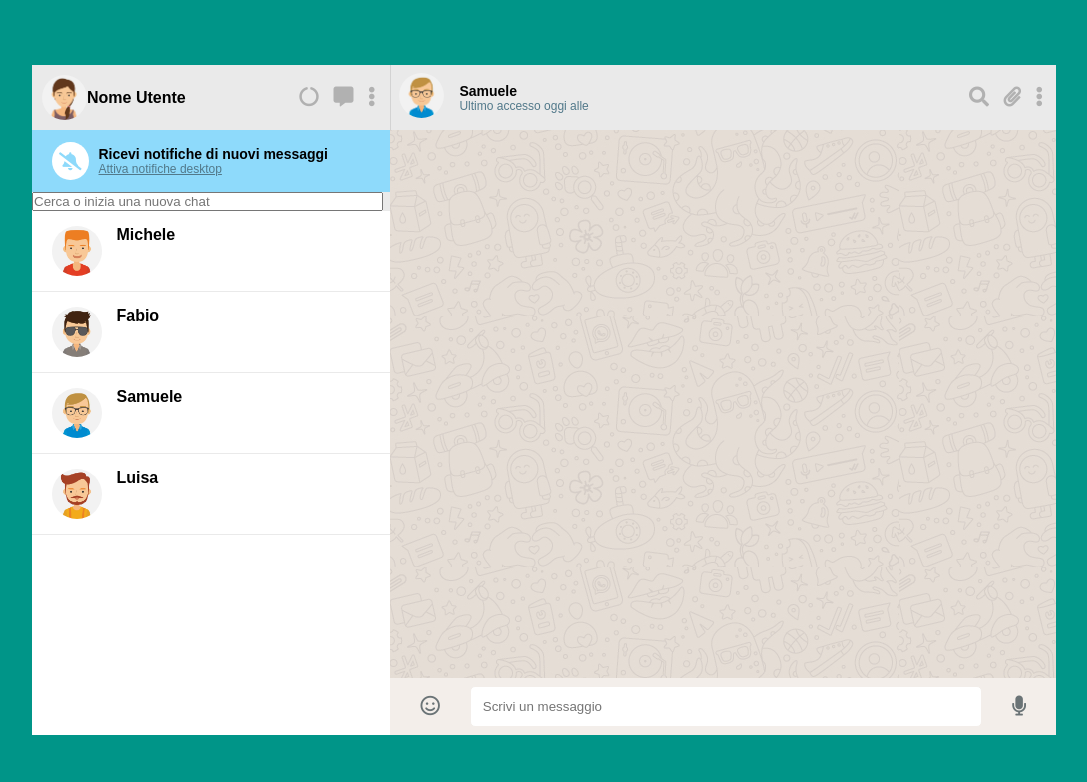
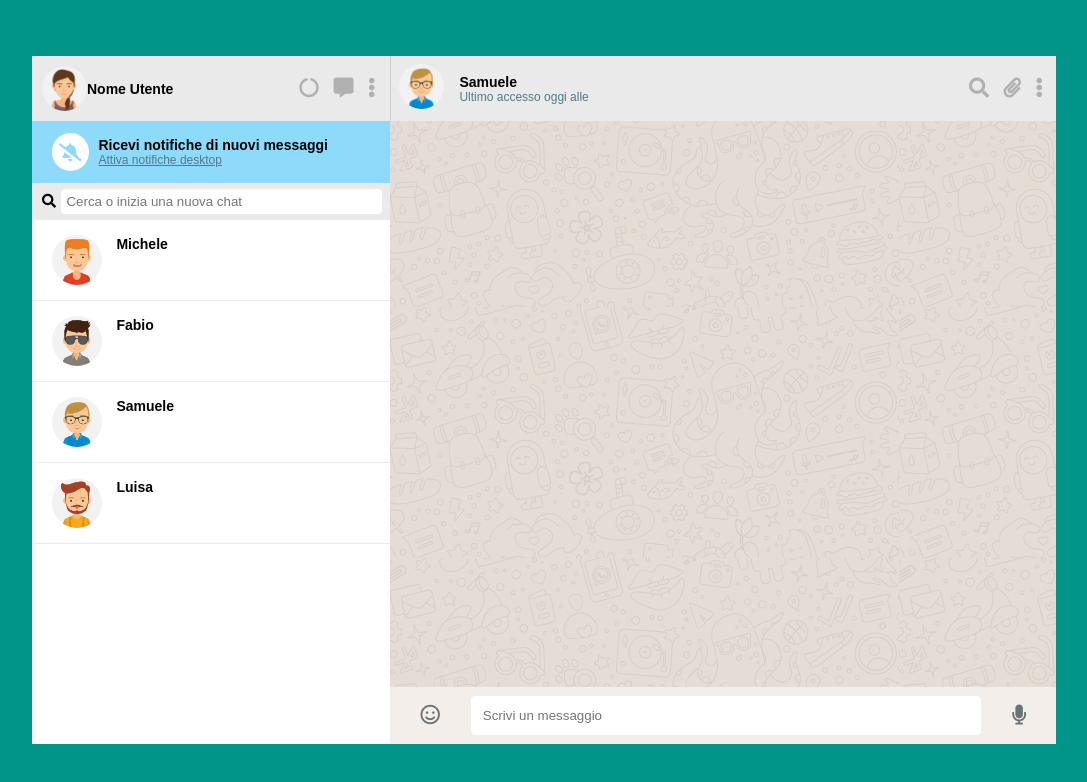
Before and after one commit to Deki97/vue-boolzapp, a plain HTML site: page milestone-1/index.html in a window 1280 px wide. Shown: the whole page, without its empty margins (96-1183 px from the left). Drawn offline with nearby package versions, Linux system fonts and the light colour scheme.

Commit message:
milestone-1 done

```diff
--- a/milestone-1/css/style.css
+++ b/milestone-1/css/style.css
@@ -68,6 +68,7 @@ ul {
 
 .my-user-info span {
     font-weight: bold;
+    font-size: 14px;
 }
 
 .my-user {
@@ -121,10 +122,18 @@ ul {
 
 /* Search chats */
 .search-chats input {
-    width: 98%;
+    width: 90%;
     margin: auto;
+    padding: 5px;
+    border: 1px solid #eaeaea;
+    border-radius: 5px;
+    margin: 5px 0;
 }
 
+.search-chats i {
+    font-size: 14px;
+    padding-left: 10px;
+}
 .search-chats {
     background-color: #eaeaea;
 }
@@ -142,11 +151,13 @@ ul {
 .users-list span {
     padding-left: 10px;
     font-weight: bold;
+    font-size: 14px;
 }
 
 ul li {
     padding: 15px 20px;
     border-bottom: 1px solid #eaeaea;
+    cursor: pointer;
 }
 /* END LEFT COLUMN */
 
@@ -227,3 +238,16 @@ ul li {
 }
 
 /* End type message */
+
+.active {
+    background-color: lightgrey;
+}
+
+/* Gestione messaggi tra utente e interlocutore */
+.sent-message {
+    background-color: #d5f9ba;
+}
+
+.received-message {
+    background-color: #ffffff;
+}
--- a/milestone-1/index.html
+++ b/milestone-1/index.html
@@ -47,6 +47,7 @@
                         </div>
 
                         <div class="search-chats">
+                            <i class="fas fa-search"></i>
                             <input type="text" placeholder="Cerca o inizia una nuova chat">
 
                         </div>
--- a/milestone-1/js/script.js
+++ b/milestone-1/js/script.js
@@ -1,8 +1,8 @@
 // Milestone 1
 
-// Replica della grafica con la possibilità di avere messaggi scritti dall’utente (verdi) e dall’interlocutore (bianco) assegnando due classi   CSS diverse
+// [x] Replica della grafica con la possibilità di avere messaggi scritti dall’utente (verdi) e dall’interlocutore (bianco) assegnando due classi   CSS diverse
 
-// Visualizzazione dinamica della lista contatti: tramite la direttiva v-for, visualizzare nome e immagine di ogni contatto
+// [x] Visualizzazione dinamica della lista contatti: tramite la direttiva v-for, visualizzare nome e immagine di ogni contatto
 
 Vue.config.devtools = true;
 
```
